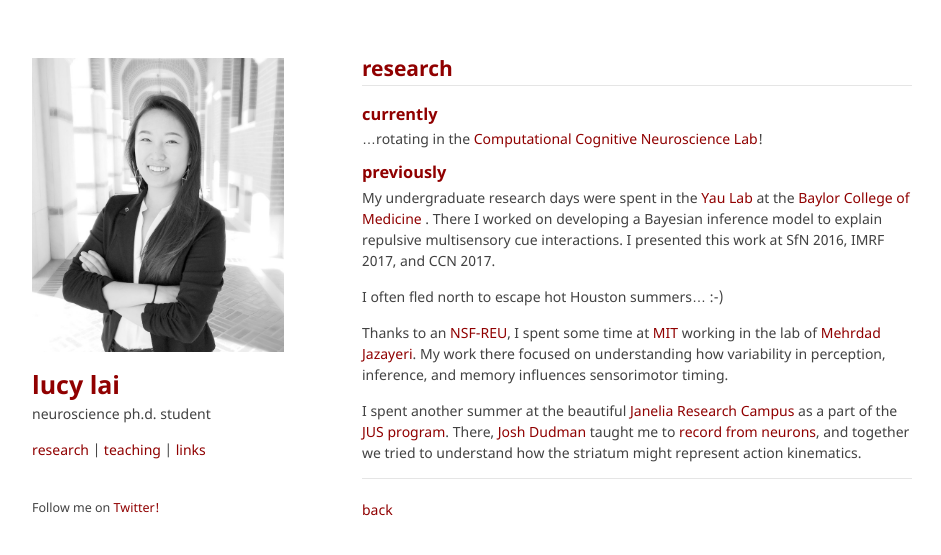
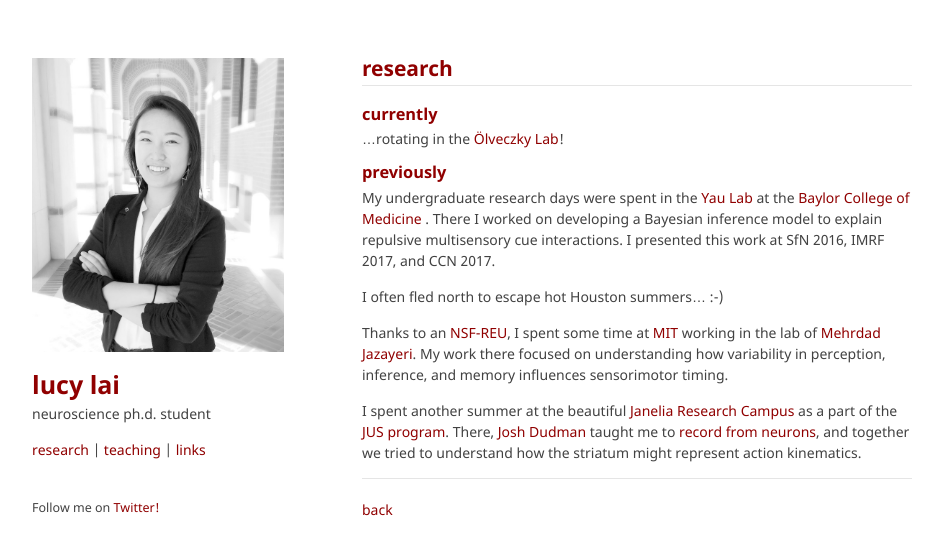
Before and after one commit to lucylai96/lucylai96.github.io, a Jekyll site: the page built from research.md, in a window 1280 px wide. Shown: the top 555 px of the page, without its empty margins (168-1109 px from the left). Built offline with Jekyll 4.4.1, drawn with Linux system fonts in a browser that asks for light colours; our own code applies the rules of GitHub Pages for plain Markdown files.

Commit message:
Update research.md

```diff
--- a/research.md
+++ b/research.md
@@ -3,7 +3,7 @@
 
 ***
 ### currently
-...rotating in the [Computational Cognitive Neuroscience Lab](http://gershmanlab.webfactional.com)!
+...rotating in the [Ölveczky Lab](https://olveczkylab.oeb.harvard.edu/)!
 
 ### previously
 My undergraduate research days were spent in the [Yau Lab](http://yaulab.com/) at the [Baylor College of Medicine](http://www.bcm.edu/) . There I worked on developing a Bayesian inference model to explain repulsive multisensory cue interactions. I presented this work at SfN 2016, IMRF 2017, and CCN 2017.
```
